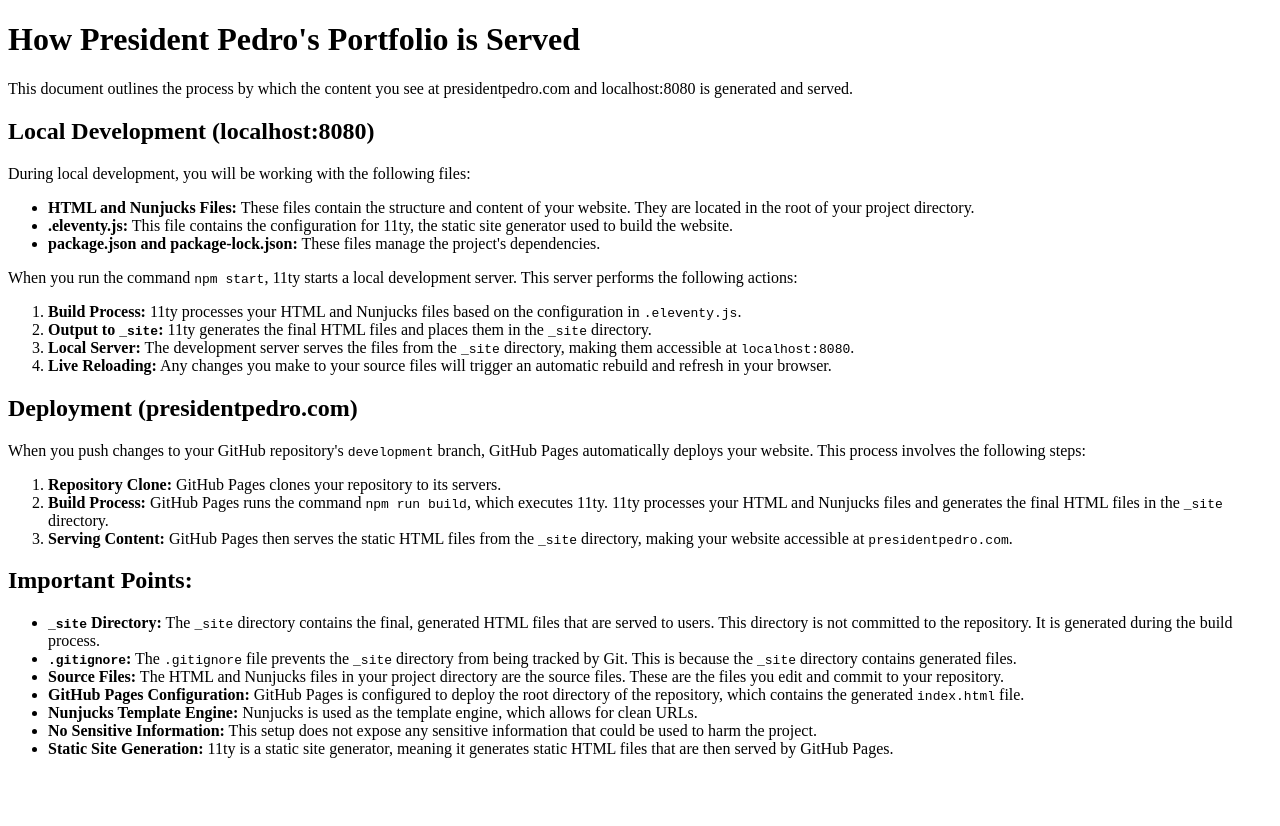
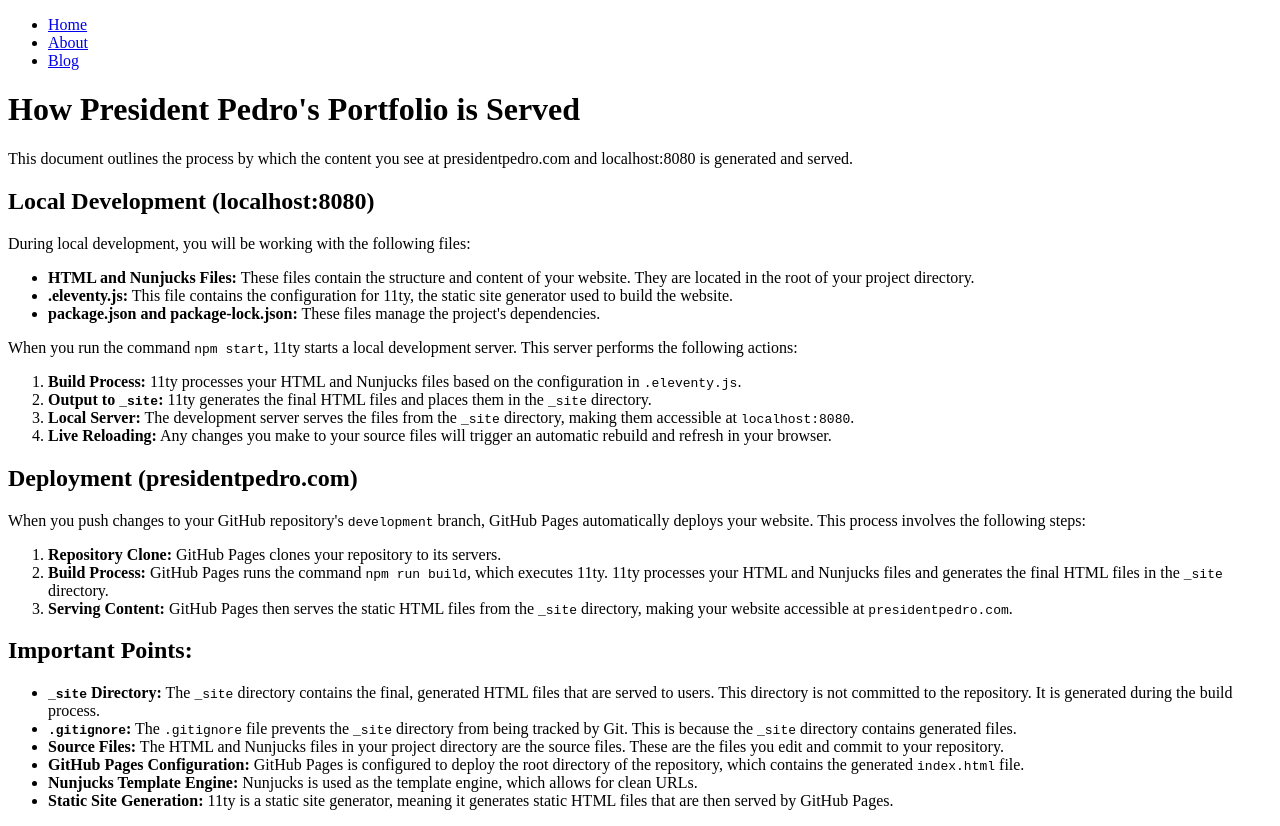
Before and after one commit to Lbridges/prespedro-portfolio, an Eleventy site: page about.njk in a window 1280 px wide. Before the commit the page ends 800 px from the top, so only its background shows below. Built offline with nearby package versions, Linux system fonts and the light colour scheme; Eleventy itself is replaced by a stand-in of ours; files that its build step writes are made by us from their sources.

Commit message:
Add any updates

```diff
--- /dev/null
+++ b/_includes/header.njk
@@ -0,0 +1,9 @@
+<header>
+  <nav>
+    <ul>
+      <li><a href="/">Home</a></li>
+      <li><a href="/about/">About</a></li>
+      <li><a href="/blog/">Blog</a></li>
+    </ul>
+  </nav>
+</header>
--- a/about.njk
+++ b/about.njk
@@ -6,6 +6,7 @@
     <title>About President Pedro</title>
 </head>
 <body>
+    {% include "header.njk" %}
     <h1>How President Pedro's Portfolio is Served</h1>
 
     <p>
@@ -115,10 +116,6 @@
         engine, which allows for clean URLs.
     </li>
     <li>
-    <strong>No Sensitive Information:</strong> This setup does not expose any
-    sensitive information that could be used to harm the project.
-  </li>
-  <li>
         <strong>Static Site Generation:</strong> 11ty is a static site generator,
         meaning it generates static HTML files that are then served by GitHub
         Pages.
```
Lines whose indentation alone changed are shown as unchanged.
